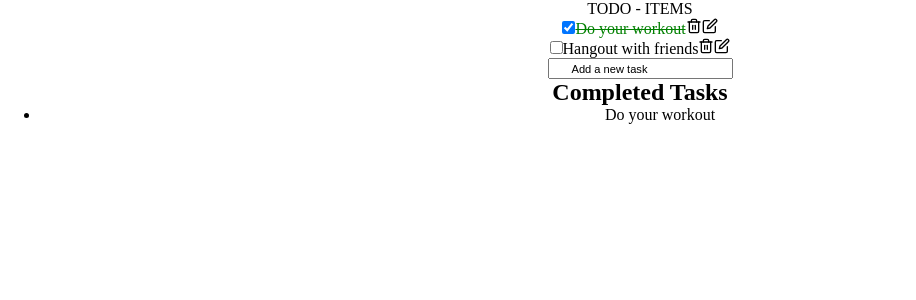
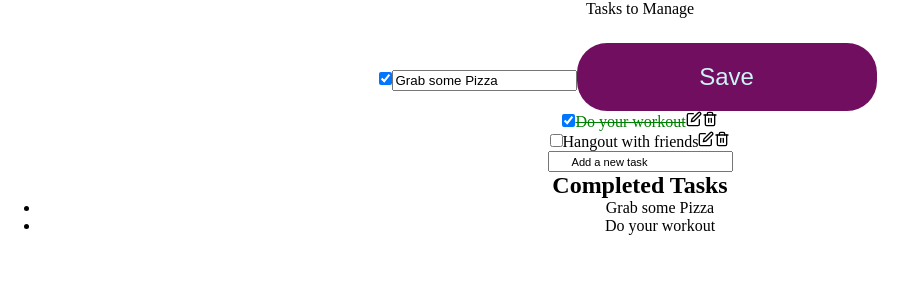
Before and after one commit to EEmeri000/ToDoProject, a React (Create React App) app in the folder todo/: page /todolist in a window 1280 px wide. Both pictures are taken after a click on the icon 692 px from the left and 26 px from the top of the page. Shown: the top 300 px of the page, without its empty margins (0-916 px from the left). Built offline with nearby package versions, Linux system fonts and the light colour scheme.

Commit message:
Got the Edit button working!

```diff
--- a/todo/src/components/ToDo/toDo.js
+++ b/todo/src/components/ToDo/toDo.js
@@ -1,28 +1,49 @@
-import React from 'react';
+import React, { useState }from 'react';
 import { LuTrash2, LuEdit } from 'react-icons/lu';
 import './ToDo.css';
 
-function ToDo({ task, index, handleCheck, handleRemove }) {
+function ToDo({ task, index, handleCheck, handleRemove, handleEdit }) {
+    const [editedTitle, setEditedTitle] = useState(task.title);
+    const [editMode, setEditMode] = useState(false);
+
+    const toggleEditMode = () => {
+      setEditMode(!editMode);
+      setEditedTitle(task.title);
+    };
+
+    const saveEditedTask = () => {
+      if (editedTitle.trim() !== '') {
+        handleEdit(index, editedTitle);
+        setEditMode(false);
+      }
+    };
     return (
         <div className="todo-list">
-      {/* Checkbox and task */}
           <input
             type="checkbox"
-        checked={task.completed} // Add checked attribute
-        onChange={() => handleCheck(task.id)} // Call handleCheck function
+            checked={task.completed}
+            onChange={() => handleCheck(task.id)}
           />
+          {editMode ? (
+            <>
+              <input
+                type="text"
+                value={editedTitle}
+                onChange={(e) => setEditedTitle(e.target.value)}
+              />
+              <button onClick={saveEditedTask}>Save</button>
+            </>
+          ) : (
+            <>
               <span className={task.completed ? 'task completed' : 'task'}>
                 {task.title}
               </span>
-
-      {/* Delete and edit button */}
-      <LuTrash2
-        className="theme-icon theme-icon-active"
-        onClick={() => handleRemove(index)}
-      />
-      <LuEdit />
+              <LuEdit onClick={toggleEditMode} className="theme-icon theme-icon-active" />
+              <LuTrash2 onClick={() => handleRemove(index)} className="theme-icon theme-icon-active" />
+            </>
+          )}
         </div>
       );
     }
 
-export default ToDo
+    export default ToDo;
--- a/todo/src/components/ToDo/toDoList.js
+++ b/todo/src/components/ToDo/toDoList.js
@@ -25,29 +25,37 @@ function ToDoList(){
         }
     ]);
 
-    const addTask = title => {
+    const addTask = (title) => {
         const newTasks = [...tasks, { id: tasks.length + 1, title, completed: false }];
         setTasks(newTasks);
-        console.log(tasks)
-    }
+      }
 
-
-    const handleRemove = index => {
-        setTasks(oldValues => {
-          return oldValues.filter((_, i) => i !== index)
-        })
-    }
-
-    const handleCheck = (taskId) => {
+      const handleCheck = (taskId) => {
         const updatedTasks = tasks.map((task) => {
           if (task.id === taskId) {
-            return { ...task, completed: true };
+            return { ...task, completed: !task.completed };
           }
           return task;
         });
 
         setTasks(updatedTasks);
       };
+
+      const handleRemove = (index) => {
+        setTasks(oldValues => oldValues.filter((_, i) => i !== index));
+      }
+
+      const handleEdit = (index, newTitle) => {
+        const updatedTasks = tasks.map((task, i) => {
+          if (i === index) {
+            return { ...task, title: newTitle };
+          }
+          return task;
+        });
+
+        setTasks(updatedTasks);
+      };
+
 
       const completedTasks = tasks.filter((task) => task.completed);
 
@@ -56,7 +64,7 @@ function ToDoList(){
 
       return (
         <div className="todo-container">
-          <div className="header">TODO - ITEMS</div>
+          <div className="header">Tasks to Manage</div>
           <div className="tasks">
             {tasks.map((task, index) => (
               <ToDo
@@ -65,6 +73,7 @@ function ToDoList(){
                 key={index}
                 handleCheck={handleCheck}
                 handleRemove={handleRemove}
+                handleEdit={handleEdit}
               />
             ))}
           </div>
```
Lines whose indentation alone changed are shown as unchanged.
